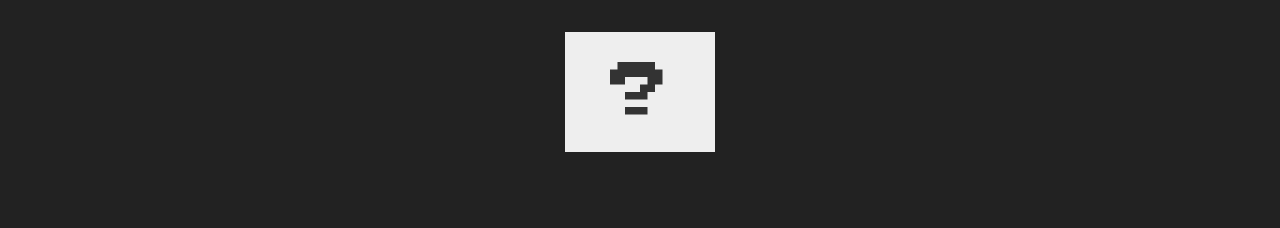
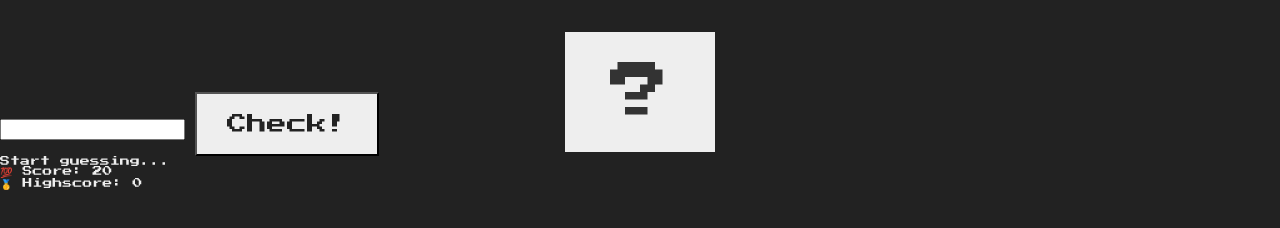
Before and after one commit to Amirhossein-Zangali/Number-Game, a plain HTML site: page index.html in a window 1280 px wide. Shown: the part 188-416 px from the top of the page. Drawn offline with Linux system fonts and the light colour scheme.

Commit message:
add mian

```diff
--- a/index.html
+++ b/index.html
@@ -19,7 +19,21 @@
           <div class="number">?</div>
         </header>
         <!--End Header -->
-
+              <!-- Start Main -->
+        <main>
+          <!-- Input Number -->
+          <section class="left">
+            <input type="number" class="guess"/>
+            <button class="btn check">Check!</button>
+          </section>
+          <!-- Test Number -->
+          <section class="right">
+            <p class="message">Start guessing...</p>
+            <p class="label-score">💯 Score: <span class="score">20</span></p>
+            <p class="label-highscore">🥇 Highscore: <span class="highscore">0</span></p>
+          </section>
+        </main>
+        <!-- End Main -->
     <script src="assest/js/script.js"></script>
   </body>
 </html>
```
